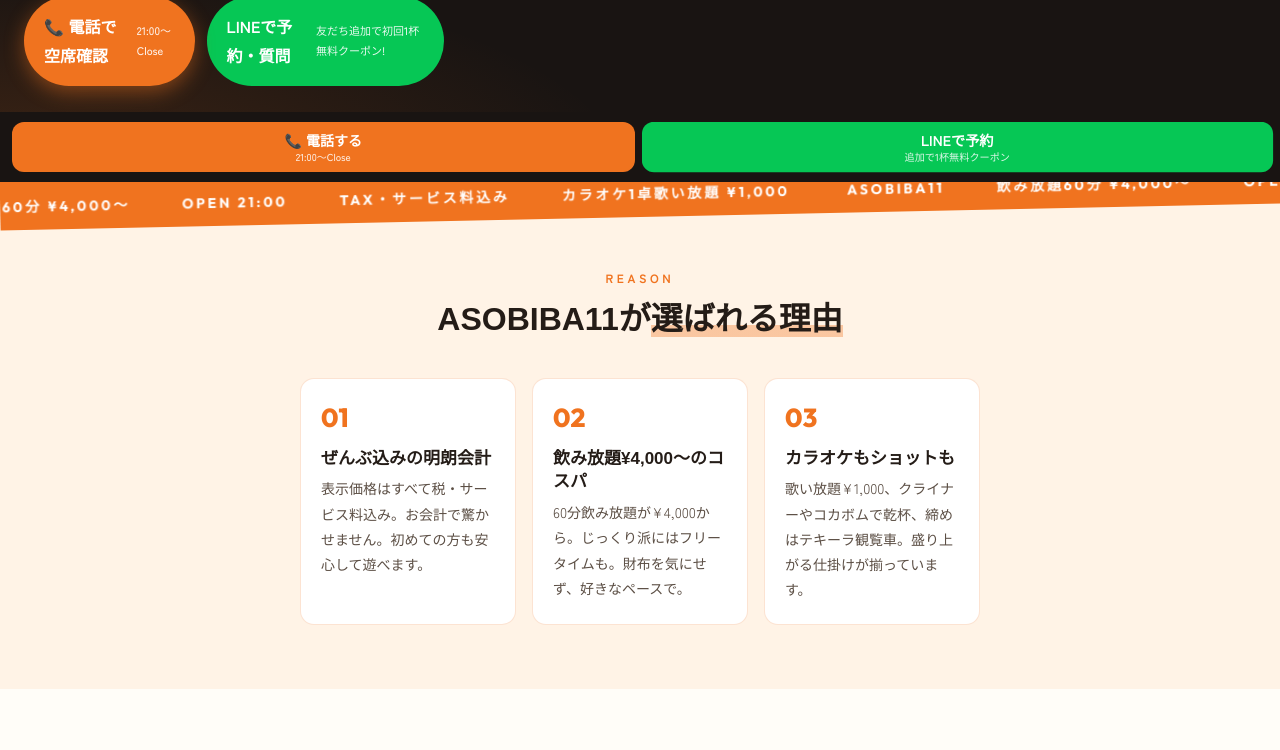
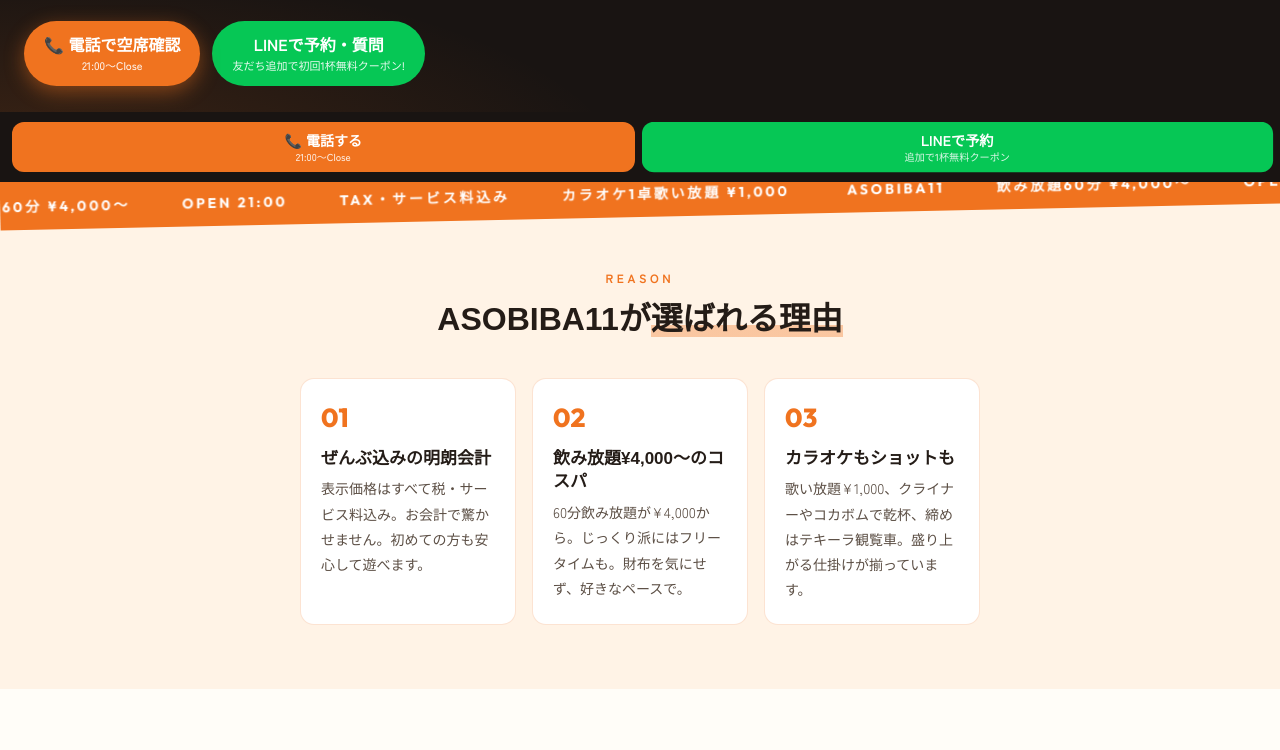
Before and after one commit to nagata010203-del/asobiba11-lp, a plain HTML site: page index.html in a window 1280 px wide. Shown: the part 618-1368 px from the top of the page. Drawn offline with Linux system fonts and the light colour scheme; a web font is replaced by a local one.

Commit message:
Add files via upload

```diff
--- a/index.html
+++ b/index.html
@@ -96,9 +96,9 @@
 .hero .price-hook b{color:var(--orange);font-size:34px;font-family:'Outfit',sans-serif}
 .hero .cta-set{display:flex;flex-direction:column;gap:12px;max-width:420px}
 .btn{
-  display:flex;align-items:center;justify-content:center;gap:8px;
-  font-weight:700;font-size:16px;text-decoration:none;
-  padding:16px 20px;border-radius:999px;transition:transform .15s ease;
+  display:flex;flex-direction:column;align-items:center;justify-content:center;gap:2px;
+  font-weight:700;font-size:16px;text-decoration:none;line-height:1.45;text-align:center;
+  padding:12px 20px;border-radius:999px;transition:transform .15s ease;
 }
 .btn:active{transform:scale(.97)}
 .btn-tel{background:var(--orange);color:#fff;box-shadow:0 6px 20px rgba(240,115,31,.45)}
```
Also changed, not shown: recruit.html (+1 -1 lines).
